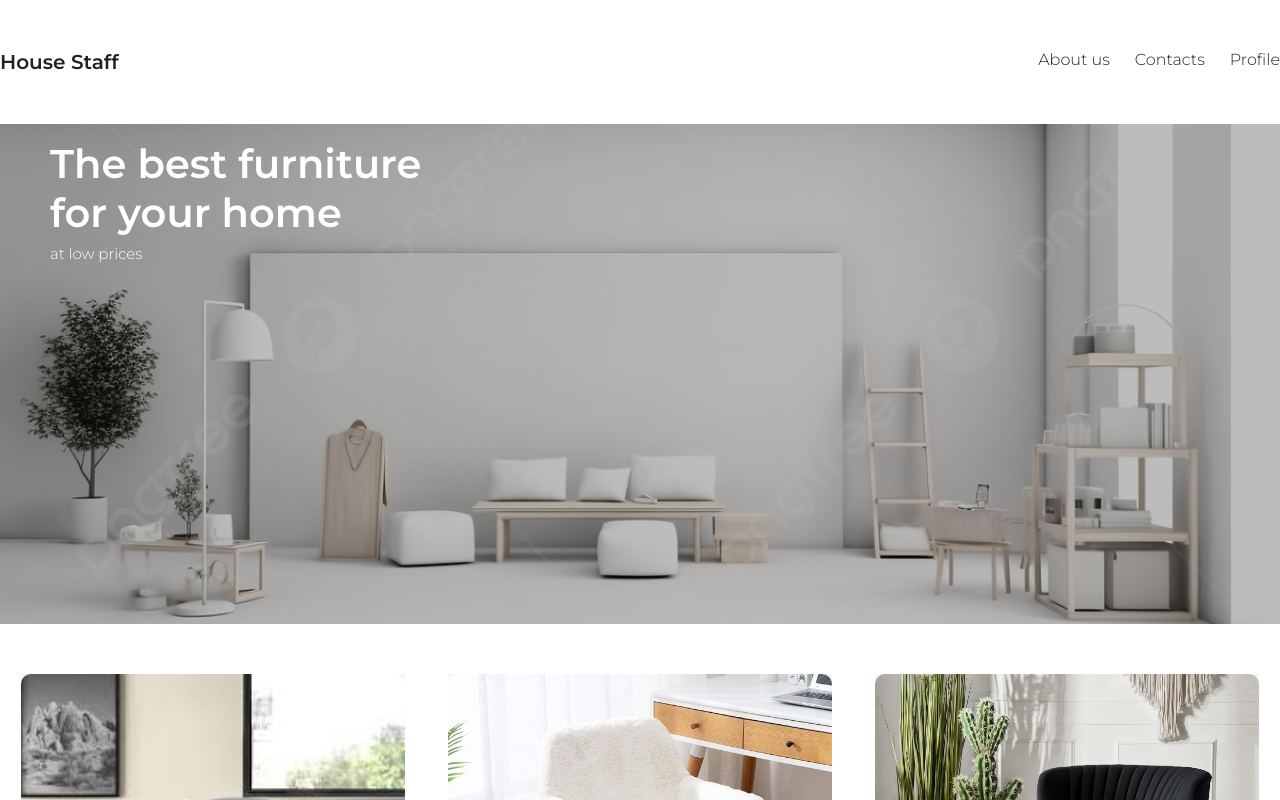
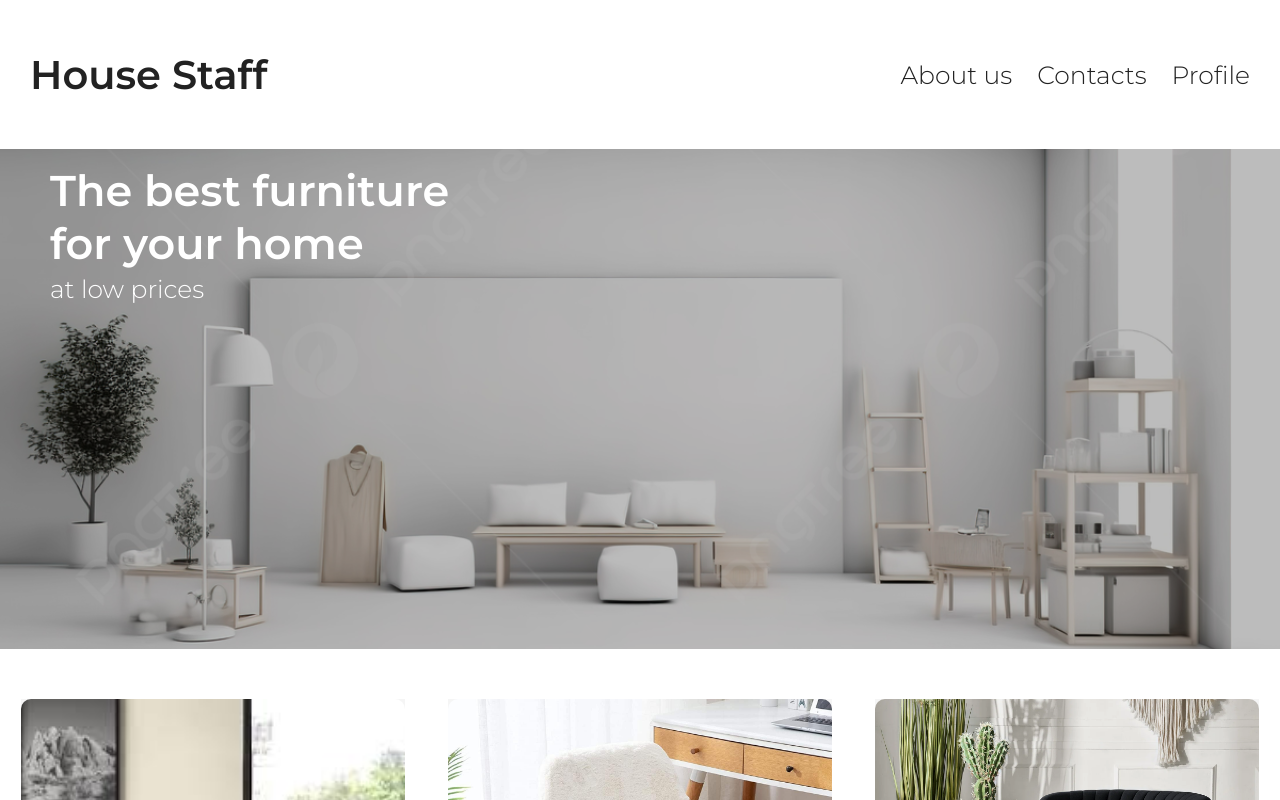
Before and after one commit to Dzhaman-Nazarii/furniture-store, a React (Create React App) app: page / in a window 1280 px wide. Shown: the top 800 px of the page. Built offline with nearby package versions, Linux system fonts and the light colour scheme.

Commit message:
improve header style

```diff
--- a/src/components/header/Header.module.css
+++ b/src/components/header/Header.module.css
@@ -1,9 +1,17 @@
+.header_menu {
+	display: flex;
+	align-items: center;
+	margin: 0 30px 0 30px;
+	justify-content: space-between;
+}
+
 .header_logo {
 	font-weight: 600;
-	font-size: 20px;
+	font-size: 40px;
 }
 
 .header_list {
+	font-size: 25px;
 	float: right;
 	list-style: none;
 }
@@ -37,7 +45,7 @@
 	top: 15px;
 	left: 50px;
 	width: 400px;
-	font-size: 40px;
+	font-size: 43px;
 	font-weight: 600;
 	color: #fff;
 }
@@ -45,10 +53,10 @@
 .header_presentation::before {
 	content: 'at low prices';
 	position: absolute;
-	top: 120px;
+	top: 125px;
 	left: 50px;
 	width: 300px;
-	font-size: 15px;
+	font-size: 25px;
 	font-weight: 300;
 	color: #fff;
 }
--- a/src/components/header/Header.tsx
+++ b/src/components/header/Header.tsx
@@ -4,7 +4,7 @@
 export const Header: FC = () => {
 	return (
 		<header>
-			<div>
+			<div className={css.header_menu}>
 				<span className={css.header_logo}>House Staff</span>
 				<ul className={css.header_list}>
 					<li className={css.header_item}>About us</li>
```
